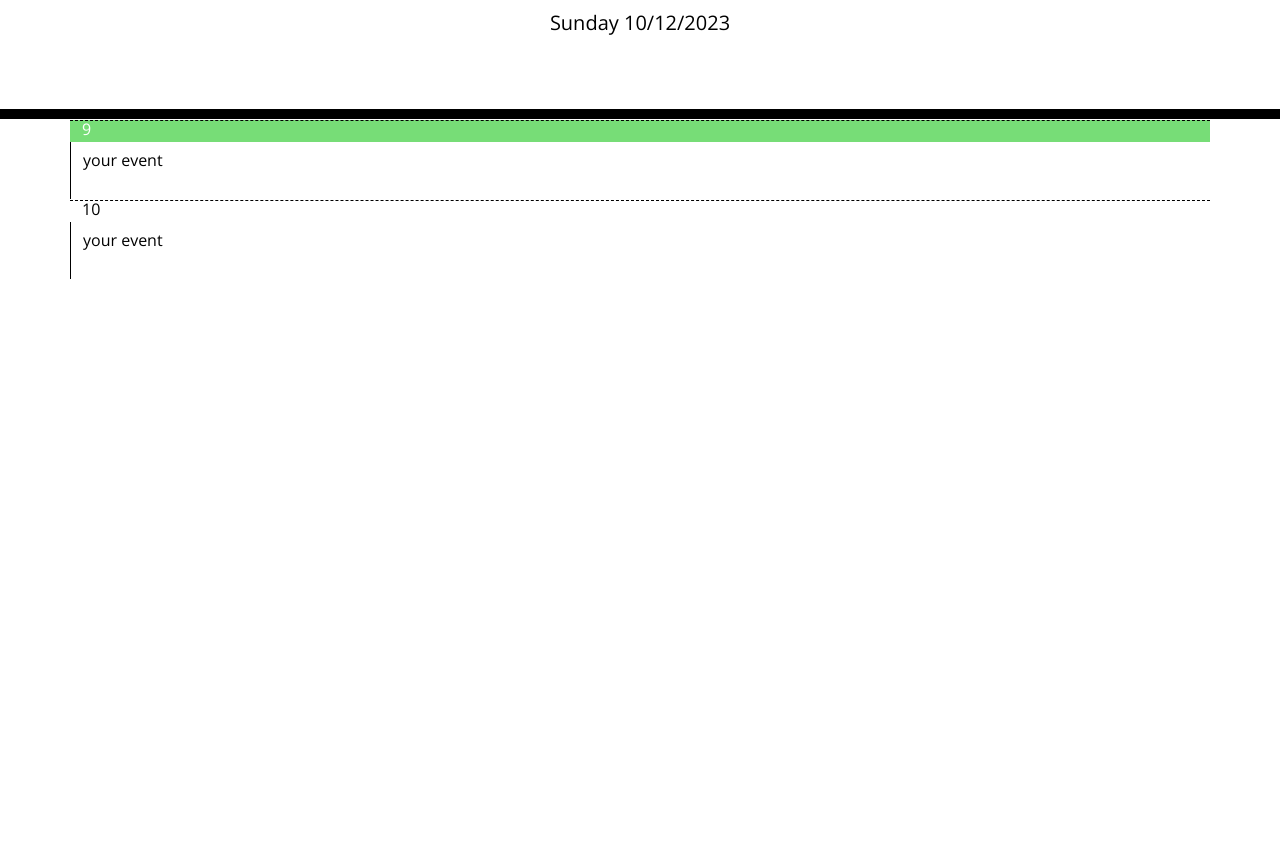
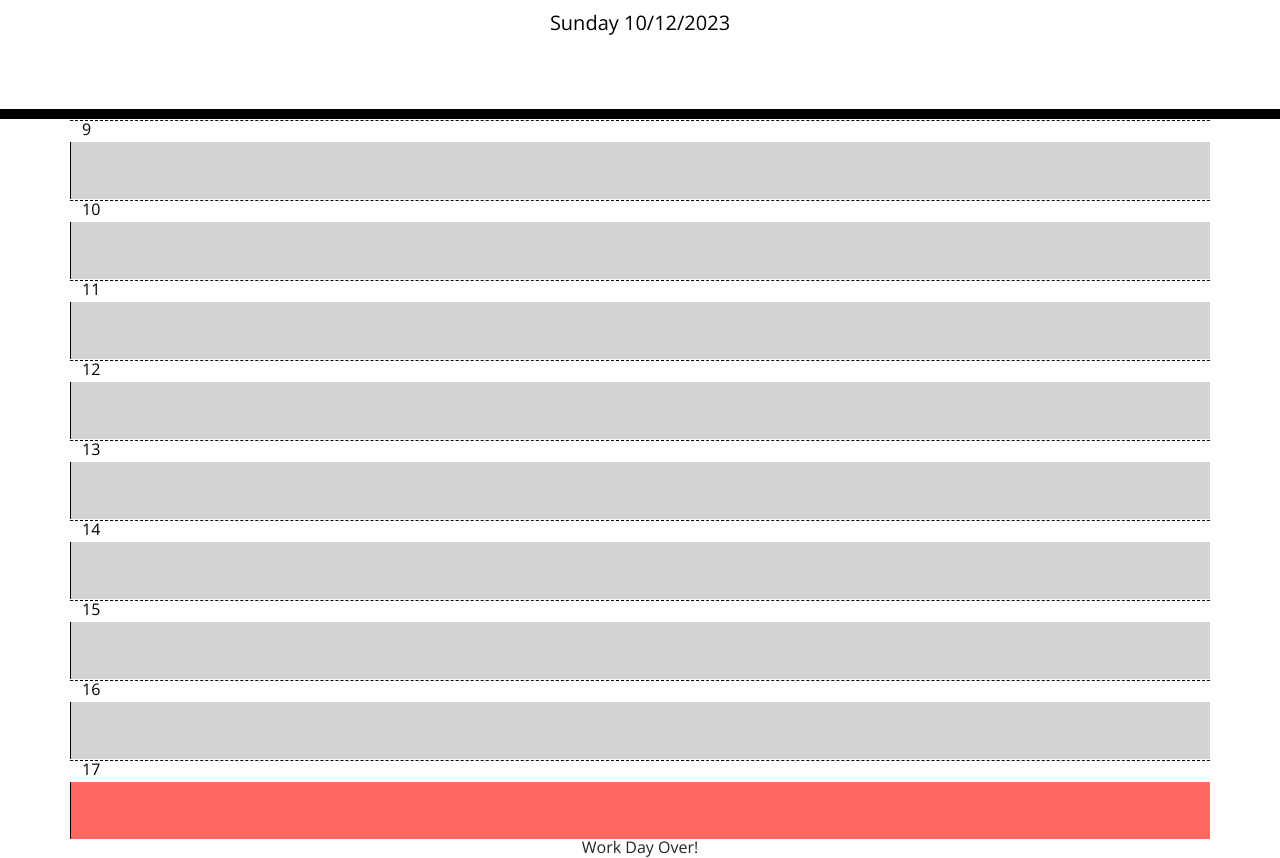
Before and after one commit to angelica-zach/Calendar-App, a plain HTML site: page starter/index.html in a window 1280 px wide. Shown: the part 168-1026 px from the top of the page. Before the commit the page ends 800 px from the top, so only its background shows below. Drawn offline with nearby package versions, Linux system fonts and the light colour scheme.

Commit message:
code for checking time and colouring in blocks accordingly

```diff
--- a/starter/assets/js/script.js
+++ b/starter/assets/js/script.js
@@ -10,20 +10,22 @@ function displayTime() {
     currentDayEl.text(today);
     updateHour();
   };
+//   hour colour updating
  function updateHour(){
-    console.log(currentHour);
-  hourEl.each (function(){
-var hourTime=hourEl.value;
-console.log(hourTime);
-   if (hourTime<currentHour){
-     $(this).removeClass("present future").addClass("past");
-} else if (hour === currentHour) {
-  $(this).removeClass("past future").addClass("present");
-} else {
-  $(this).removeClass("past present").addClass("future");
-}
+    // for each time block element
+    $(".row").each(function() {
+        // getting how and description elemenets
+        var rowHour = parseInt($(this).find(".hour").text());
+        var description = $(this).find(".description");
+        // comparison
+        if ( rowHour<currentHour) {
+          description.removeClass("present future").addClass("past");}
+          else if (rowHour == currentHour) {
+            description.removeClass("past future").addClass("present");
+        } else {
+            description.removeClass("past present").addClass("future");
+        }
+          ;});};
 
-  });
- };
-
+// making sure time is regularly updated
   setInterval(displayTime, 1000);
--- a/starter/index.html
+++ b/starter/index.html
@@ -34,14 +34,41 @@
       <!-- Timeblocks go here -->
       <div class="row">
           <div class="hour" id="hour">9</div>
-        <textarea class="description">your event</textarea>
+        <textarea class="description"></textarea>
     </div>
       <div class="row">
         <div class="hour"id=hour>10</div>
-      <textarea class="description">your event</textarea>
+      <textarea class="description"></textarea>
     </div>
-
-
+    <div class="row">
+      <div class="hour" id="hour">11</div>
+      <textarea class="description"></textarea>
+    </div>
+    <div class="row">
+          <div class="hour" id="hour">12</div>
+          <textarea class="description"></textarea>
+    </div>
+    <div class="row">
+      <div class="hour" id="hour">13</div>
+      <textarea class="description"></textarea>
+    </div>
+    <div class="row">
+      <div class="hour" id="hour">14</div>
+      <textarea class="description"></textarea>
+    </div>
+    <div class="row">
+      <div class="hour" id="hour">15</div>
+      <textarea class="description"></textarea>
+    </div>
+    <div class="row">
+      <div class="hour" id="hour">16</div>
+      <textarea class="description"></textarea>
+    </div>
+    <div class="row">
+      <div class="hour" id="hour">17</div>
+      <textarea class="description"></textarea>
+    </div>
+    <div class="time-block">Work Day Over!</div>
 
     </div>
 
```
